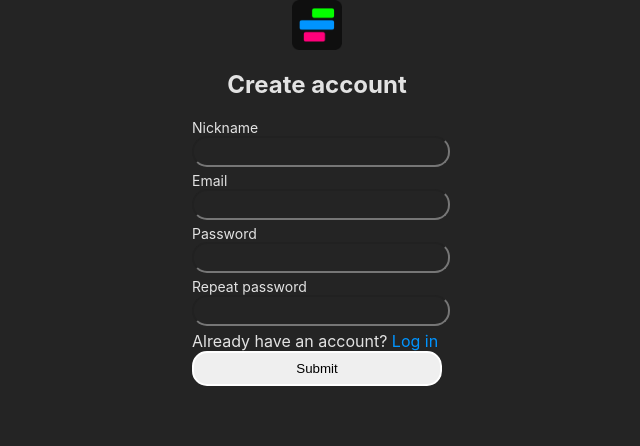
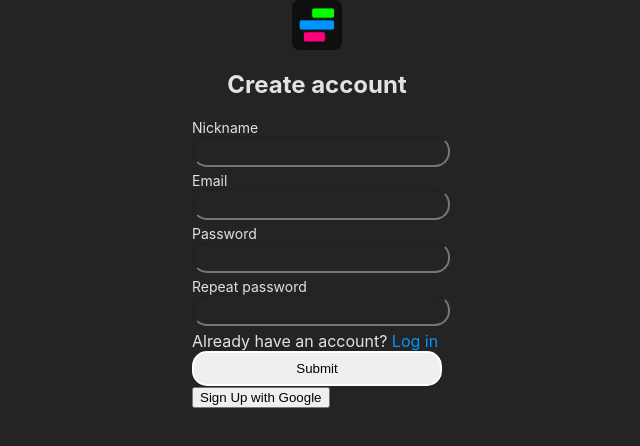
Before and after one commit to WitroxHunter/Timelines, a React (Vite) app: page /Timelines/sign-up in a window 1280 px wide. Shown: the top 446 px of the page, without its empty margins (323-963 px from the left). Built offline with nearby package versions, Linux system fonts and the light colour scheme.

Commit message:
sign up with google

```diff
--- a/src/pages/sign-up.jsx
+++ b/src/pages/sign-up.jsx
@@ -1,9 +1,11 @@
-// src/components/SignUp.js
 import React, { useState } from "react";
 import "./sign-up.css";
 import Logo from "../assets/images/Logo.png";
 import { Link, useNavigate } from "react-router-dom";
-import { doCreateUserWithEmailAndPassword } from "../firebase/auth";
+import {
+  doCreateUserWithEmailAndPassword,
+  doSignInWithGoogle,
+} from "../firebase/auth";
 
 export default function SignUp() {
   const [nickname, setNickname] = useState("");
@@ -11,6 +13,7 @@ export default function SignUp() {
   const [password, setPassword] = useState("");
   const [repeatPassword, setRepeatPassword] = useState("");
   const [error, setError] = useState("");
+  const [isSigningIn, setIsSigningIn] = useState(false);
   const navigate = useNavigate();
 
   const handleSubmit = async (e) => {
@@ -30,6 +33,21 @@ export default function SignUp() {
     } catch (error) {
       console.error("Error creating user:", error);
       setError(error.message);
+    }
+  };
+
+  const onGoogleSignIn = async (e) => {
+    e.preventDefault();
+    if (!isSigningIn) {
+      setIsSigningIn(true);
+      try {
+        await doSignInWithGoogle();
+        // Navigate to a different page after successful Google sign-in
+        navigate("/Timelines");
+      } catch (error) {
+        setError(error.message);
+        setIsSigningIn(false);
+      }
     }
   };
 
@@ -82,6 +100,10 @@ export default function SignUp() {
           </Link>
           <br />
           <input type="submit" className="submit-button" value="Submit" />
+          <br />
+          <button onClick={onGoogleSignIn} disabled={isSigningIn}>
+            {isSigningIn ? "Signing in with Google..." : "Sign Up with Google"}
+          </button>
         </form>
       </div>
     </>
```
